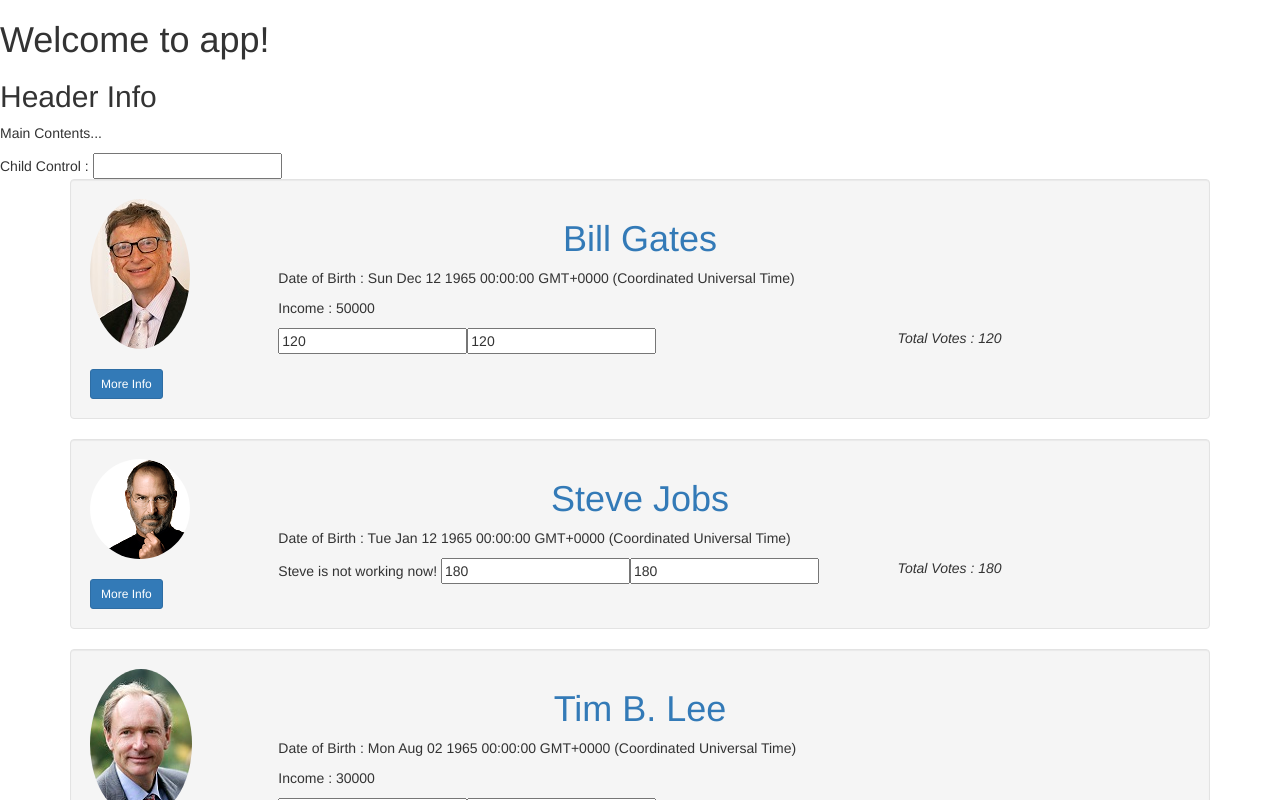
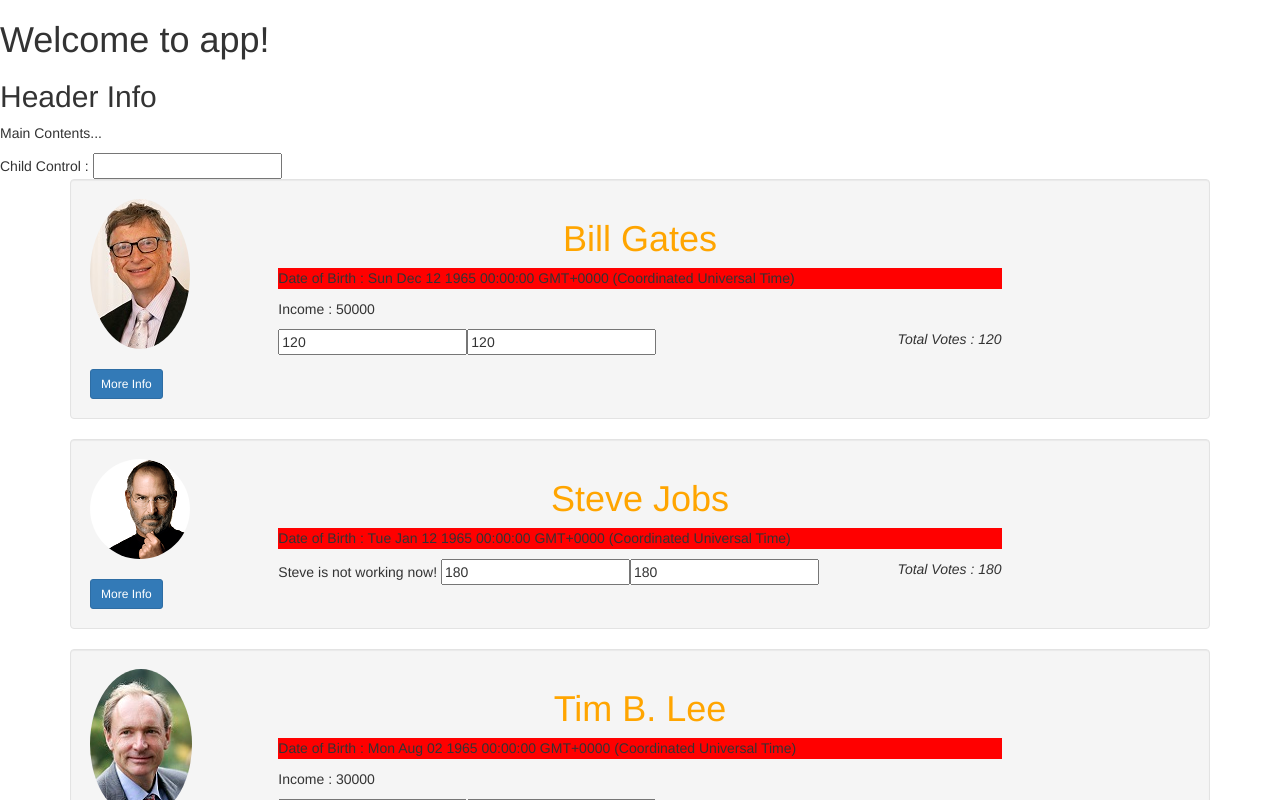
Before and after one commit to synergy2411/sg-app, an Angular app: page / in a window 1280 px wide. Shown: the top 800 px of the page. Built offline with nearby package versions, Linux system fonts and the light colour scheme.

Commit message:
highlighted directive added

```diff
--- a/src/app/app.module.ts
+++ b/src/app/app.module.ts
@@ -4,11 +4,13 @@ import {FormsModule } from '@angular/forms';
 
 import { AppComponent } from './app.component';
 import { UserComponent } from './user/user.component';
+import { HighlightDirective } from './directives/highlight.directive';
 
 @NgModule({
   declarations: [
     AppComponent,
-    UserComponent
+    UserComponent,
+    HighlightDirective
   ],
   imports: [
     BrowserModule,
--- /dev/null
+++ b/src/app/directives/highlight.directive.ts
@@ -0,0 +1,34 @@
+import { Directive, ElementRef,
+          Renderer2,
+          HostListener,
+          Input,
+          HostBinding} from '@angular/core';
+
+@Directive({
+  selector: '[appHighlight]'
+})
+export class HighlightDirective {
+
+  @Input('defaultColor') defaultColor ;
+  @Input('newColor') newColor ;
+
+  @HostBinding("style.backgroundColor") bgColor : string;
+
+  @HostListener('mouseenter') mouseenter(eventdata){
+    // this.renderer.setStyle(this.elementRef.nativeElement,
+    //   'background-color', this.newColor);
+    this.bgColor = this.newColor;
+  }
+  @HostListener('mouseleave') mouseleave(eventdata){
+    // this.renderer.setStyle(this.elementRef.nativeElement,
+    //   'background-color', this.defaultColor);
+      this.bgColor = this.defaultColor;
+  }
+  constructor(private elementRef : ElementRef,
+            private renderer : Renderer2) {
+    //this.elementRef.nativeElement.style.backgroundColor = "green";
+    //this.renderer.setStyle(this.elementRef.nativeElement,
+      //    'background-color', "aqua");
+  }
+
+}
--- /dev/null
+++ b/src/app/user/user.component.css
@@ -0,0 +1,11 @@
+.dob {
+    border-bottom: 1px red solid;
+}
+
+.feature{
+    color : blue;
+}
+
+h1{
+    color : orange;
+}
--- a/src/app/user/user.component.html
+++ b/src/app/user/user.component.html
@@ -25,10 +25,13 @@ Child Control :
             </div>
 
             <div class="col-md-8 col-sm-8">
-                    <h1 class="text-center text-primary">
+                    <h1 appHighlight
+                        [defaultColor]="'blue'"
+                        [newColor] = "'yellow'"
+                        class="text-center text-primary">
                         {{ user.firstName }} {{ user.lastName}}
                     </h1>
-                    <p>Date of Birth : {{ user.dob }}</p>
+                    <p [ngClass]="myClasses" [ngStyle]="bgColor">Date of Birth : {{ user.dob }}</p>
                     <p *ngIf="user.isWorking; else xyz">
                         Income : <span [innerHTML]="user.income"></span>
                     </p>
--- a/src/app/user/user.component.ts
+++ b/src/app/user/user.component.ts
@@ -1,13 +1,25 @@
 import { Component, Input, Output, EventEmitter,
         OnInit, OnChanges, AfterContentInit, AfterContentChecked,
          AfterViewInit, AfterViewChecked, DoCheck, OnDestroy,
-         SimpleChanges} from '@angular/core';
+         SimpleChanges,
+         ViewEncapsulation} from '@angular/core';
 import { User } from '../model/user';
 
 
 @Component({
     selector : 'app-user',
-    templateUrl : './user.component.html'
+    templateUrl : './user.component.html',
+    styleUrls: [`./user.component.css`],
+    encapsulation : ViewEncapsulation.Emulated
+    // styles : [`
+    // .dob {
+    //     border-bottom: 1px red solid;
+    // }
+
+    // .feature{
+    //     color : blue;
+    // }
+    // `]
 })
 export class UserComponent implements OnInit, OnChanges, AfterContentInit,
             AfterContentChecked, AfterViewInit, AfterViewChecked, DoCheck,
@@ -16,6 +28,15 @@ export class UserComponent implements OnInit, OnChanges, AfterContentInit,
     @Input('users') users : User[];
 
     myNum : number = 2;
+
+    myClasses : any= {
+        'dob' : true,
+        'feature' : false
+    }
+
+    bgColor = {
+        backgroundColor : 'red'
+    }
 
     @Output('childEvent') childEvent = new EventEmitter<string>();
 
@@ -41,3 +62,5 @@ export class UserComponent implements OnInit, OnChanges, AfterContentInit,
     ngOnDestroy(){console.log("ngOnDestroy called!");}
 
 }
+
+// ng g d directives/highlight --spec false
```
